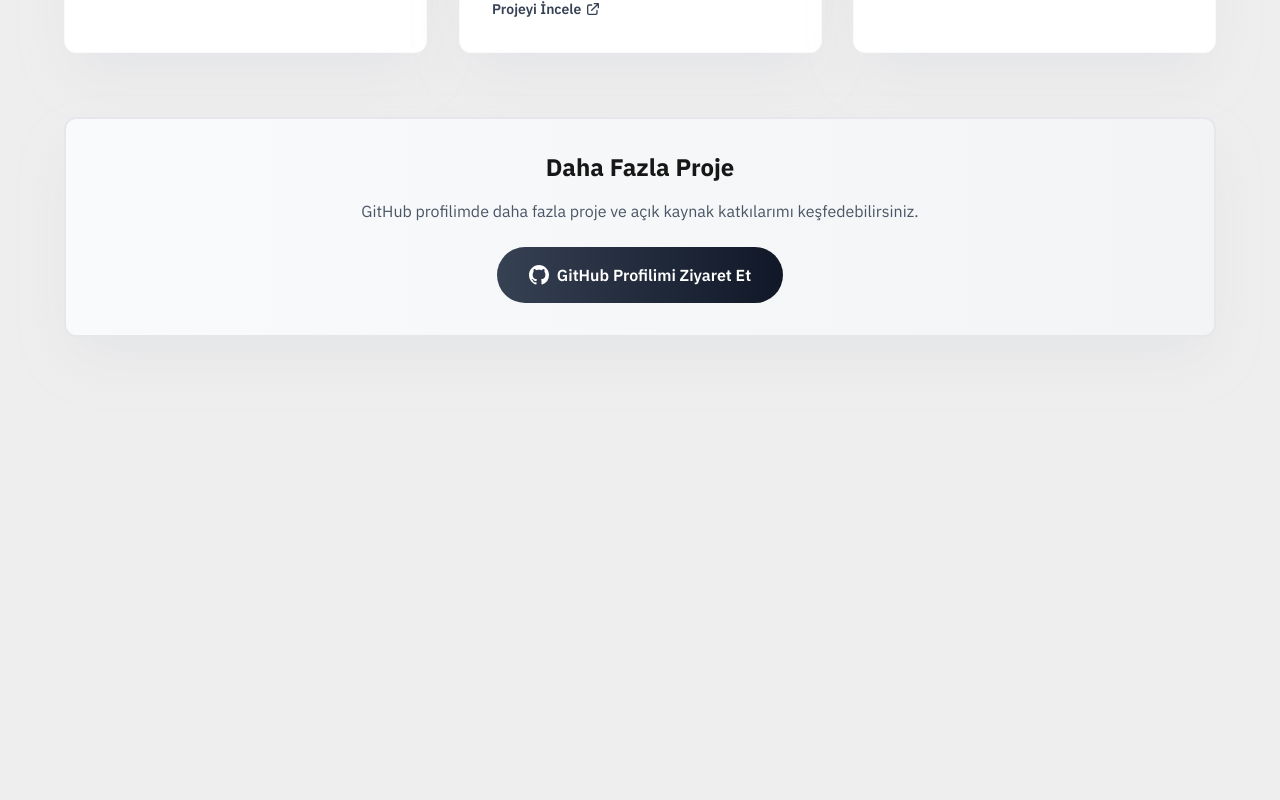
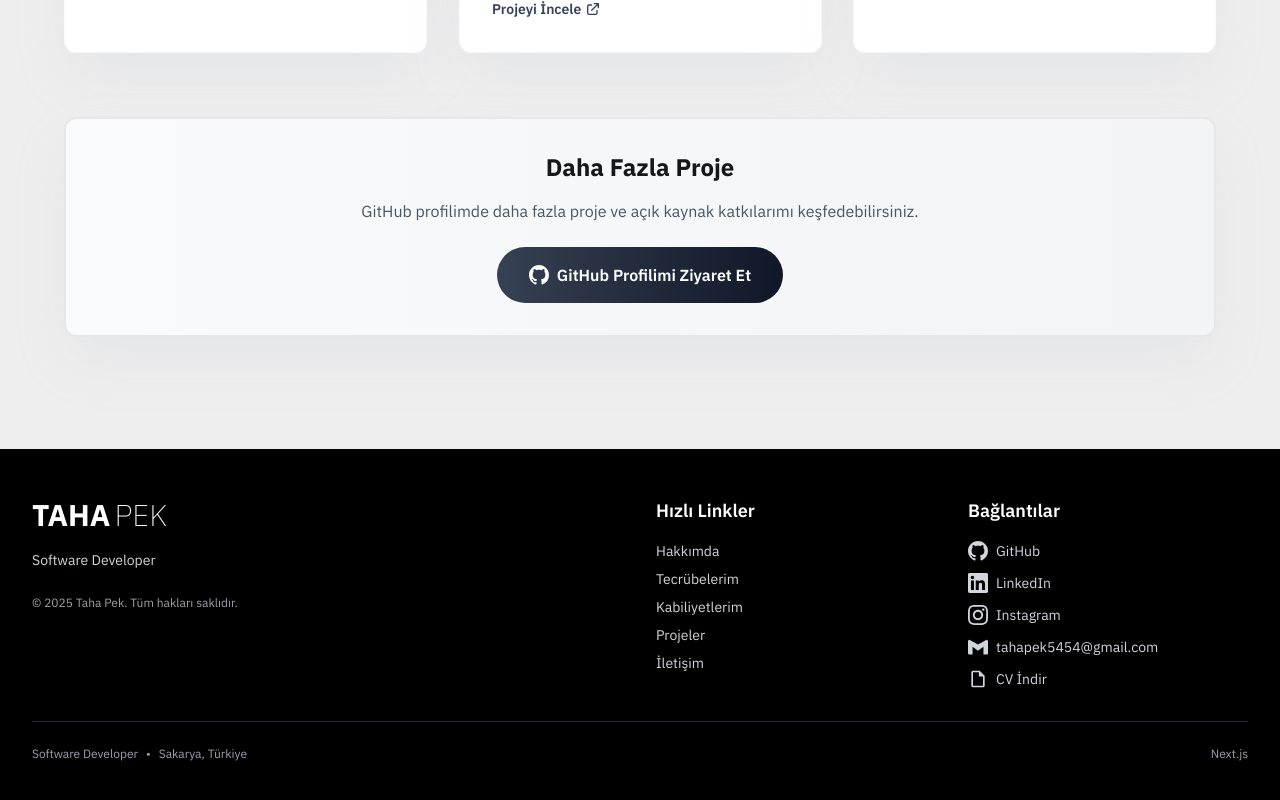
Before and after one commit to tahapek5454/Personal-Web-Site-With-React, a Next.js app: page / in a window 1280 px wide. Shown: the part 6044-6844 px from the top of the page. Before the commit the page ends 6493 px from the top, so only its background shows below. Built offline with nearby package versions, Linux system fonts and the light colour scheme.

Commit message:
feat: add Footer component with navigation links and contact information

```diff
--- a/app/layout.tsx
+++ b/app/layout.tsx
@@ -2,6 +2,7 @@
 import { Geist, Geist_Mono, IBM_Plex_Sans } from "next/font/google";
 import "./globals.css";
 import Navbar from "@/components/Navbar";
+import Footer from "@/components/Footer";
 
 const geistSans = Geist({
   variable: "--font-geist-sans",
@@ -37,6 +38,7 @@
       >
         <Navbar />
         {children}
+        <Footer />
       </body>
     </html>
   );
--- /dev/null
+++ b/components/Footer.tsx
@@ -0,0 +1,122 @@
+import React from 'react'
+import Link from 'next/link'
+
+function Footer() {
+    return (
+        <footer className='bg-black text-white'>
+            <div className='max-w-7xl mx-auto px-4 sm:px-6 lg:px-8 py-12'>
+                <div className='grid grid-cols-1 md:grid-cols-4 gap-8'>
+                    <div className='md:col-span-2'>
+                        <div className='flex items-center mb-4'>
+                            <span className='text-3xl font-bold text-white'>TAHA</span>
+                            <span className='text-3xl ml-1 font-[200] text-white'>PEK</span>
+                        </div>
+                        <p className='text-gray-300 text-sm leading-relaxed max-w-md'>
+                            Software Developer
+                        </p>
+                        <div className='mt-6'>
+                            <p className='text-gray-400 text-xs'>
+                                © 2025 Taha Pek. Tüm hakları saklıdır.
+                            </p>
+                        </div>
+                    </div>
+
+                    <div>
+                        <h3 className='text-lg font-semibold mb-4 text-white'>Hızlı Linkler</h3>
+                        <div className='space-y-2'>
+                            <Link href='#hakkimda' className='block text-gray-300 hover:text-white transition-colors duration-200 text-sm'>
+                                Hakkımda
+                            </Link>
+                            <Link href='#tecrubeler' className='block text-gray-300 hover:text-white transition-colors duration-200 text-sm'>
+                                Tecrübelerim
+                            </Link>
+                            <Link href='#kabiliyetler' className='block text-gray-300 hover:text-white transition-colors duration-200 text-sm'>
+                                Kabiliyetlerim
+                            </Link>
+                            <Link href='#projeler' className='block text-gray-300 hover:text-white transition-colors duration-200 text-sm'>
+                                Projeler
+                            </Link>
+                            <Link href="mailto:tahapek5454@gmail.com?subject=İletişim - Kişisel Web Sitesi&body=Merhaba Taha," className='block text-gray-300 hover:text-white transition-colors duration-200 text-sm'>
+                                İletişim
+                            </Link>
+                        </div>
+                    </div>
+
+                    <div>
+                        <h3 className='text-lg font-semibold mb-4 text-white'>Bağlantılar</h3>
+                        <div className='space-y-3'>
+                            <Link
+                                href="https://github.com/tahapek5454"
+                                target="_blank"
+                                className='flex items-center space-x-2 text-gray-300 hover:text-white transition-colors duration-200 text-sm'
+                            >
+                                <svg className="w-5 h-5" fill="currentColor" viewBox="0 0 24 24">
+                                    <path d="M12 0c-6.626 0-12 5.373-12 12 0 5.302 3.438 9.8 8.207 11.387.599.111.793-.261.793-.577v-2.234c-3.338.726-4.033-1.416-4.033-1.416-.546-1.387-1.333-1.756-1.333-1.756-1.089-.745.083-.729.083-.729 1.205.084 1.839 1.237 1.839 1.237 1.07 1.834 2.807 1.304 3.492.997.107-.775.418-1.305.762-1.604-2.665-.305-5.467-1.334-5.467-5.931 0-1.311.469-2.381 1.236-3.221-.124-.303-.535-1.524.117-3.176 0 0 1.008-.322 3.301 1.23.957-.266 1.983-.399 3.003-.404 1.02.005 2.047.138 3.006.404 2.291-1.552 3.297-1.23 3.297-1.23.653 1.653.242 2.874.118 3.176.77.84 1.235 1.911 1.235 3.221 0 4.609-2.807 5.624-5.479 5.921.43.372.823 1.102.823 2.222v3.293c0 .319.192.694.801.576 4.765-1.589 8.199-6.086 8.199-11.386 0-6.627-5.373-12-12-12z" />
+                                </svg>
+                                <span>GitHub</span>
+                            </Link>
+
+                            <Link
+                                href="https://www.linkedin.com/in/taha-pek-413b1b221/"
+                                target="_blank"
+                                className='flex items-center space-x-2 text-gray-300 hover:text-white transition-colors duration-200 text-sm'
+                            >
+                                <svg className="w-5 h-5" fill="currentColor" viewBox="0 0 24 24">
+                                    <path d="M20.447 20.452h-3.554v-5.569c0-1.328-.027-3.037-1.852-3.037-1.853 0-2.136 1.445-2.136 2.939v5.667H9.351V9h3.414v1.561h.046c.477-.9 1.637-1.85 3.37-1.85 3.601 0 4.267 2.37 4.267 5.455v6.286zM5.337 7.433c-1.144 0-2.063-.926-2.063-2.065 0-1.138.92-2.063 2.063-2.063 1.14 0 2.064.925 2.064 2.063 0 1.139-.925 2.065-2.064 2.065zm1.782 13.019H3.555V9h3.564v11.452zM22.225 0H1.771C.792 0 0 .774 0 1.729v20.542C0 23.227.792 24 1.771 24h20.451C23.2 24 24 23.227 24 22.271V1.729C24 .774 23.2 0 22.222 0h.003z" />
+                                </svg>
+                                <span>LinkedIn</span>
+                            </Link>
+
+                            <Link
+                                href="https://www.instagram.com/tahapek"
+                                target="_blank"
+                                className='flex items-center space-x-2 text-gray-300 hover:text-white transition-colors duration-200 text-sm'
+                            >
+                                <svg className="w-5 h-5" fill="currentColor" viewBox="0 0 24 24">
+                                    <path d="M12 2.163c3.204 0 3.584.012 4.85.07 3.252.148 4.771 1.691 4.919 4.919.058 1.265.069 1.645.069 4.849 0 3.205-.012 3.584-.069 4.849-.149 3.225-1.664 4.771-4.919 4.919-1.266.058-1.644.07-4.85.07-3.204 0-3.584-.012-4.849-.07-3.26-.149-4.771-1.699-4.919-4.92-.058-1.265-.07-1.644-.07-4.849 0-3.204.013-3.583.07-4.849.149-3.227 1.664-4.771 4.919-4.919 1.266-.057 1.645-.069 4.849-.069zm0-2.163c-3.259 0-3.667.014-4.947.072-4.358.2-6.78 2.618-6.98 6.98-.059 1.281-.073 1.689-.073 4.948 0 3.259.014 3.668.072 4.948.2 4.358 2.618 6.78 6.98 6.98 1.281.058 1.689.072 4.948.072 3.259 0 3.668-.014 4.948-.072 4.354-.2 6.782-2.618 6.979-6.98.059-1.28.073-1.689.073-4.948 0-3.259-.014-3.667-.072-4.947-.196-4.354-2.617-6.78-6.979-6.98-1.281-.059-1.69-.073-4.949-.073zm0 5.838c-3.403 0-6.162 2.759-6.162 6.162s2.759 6.163 6.162 6.163 6.162-2.759 6.162-6.163c0-3.403-2.759-6.162-6.162-6.162zm0 10.162c-2.209 0-4-1.79-4-4 0-2.209 1.791-4 4-4s4 1.791 4 4c0 2.21-1.791 4-4 4zm6.406-11.845c-.796 0-1.441.645-1.441 1.44s.645 1.44 1.441 1.44c.795 0 1.439-.645 1.439-1.44s-.644-1.44-1.439-1.44z" />
+                                </svg>
+                                <span>Instagram</span>
+                            </Link>
+
+                            <Link
+                                href="mailto:tahapek5454@gmail.com?subject=İletişim - Kişisel Web Sitesi&body=Merhaba Taha,"
+                                className='flex items-center space-x-2 text-gray-300 hover:text-white transition-colors duration-200 text-sm'
+                            >
+                                <svg className="w-5 h-5" fill="currentColor" viewBox="0 0 24 24">
+                                    <path d="M24 5.457v13.909c0 .904-.732 1.636-1.636 1.636h-3.819V11.73L12 16.64l-6.545-4.91v9.273H1.636A1.636 1.636 0 0 1 0 19.366V5.457c0-.887.492-1.667 1.205-2.05l.431-.183L12 8.949l10.364-5.725.431.183c.713.383 1.205 1.163 1.205 2.05z" />
+                                </svg>
+                                <span>tahapek5454@gmail.com</span>
+                            </Link>
+
+                            <Link
+                                href="https://drive.google.com/file/d/1U53fwn20Z8e2nmEErx6jyiX_TJ8FScJK/view?usp=sharing"
+                                target="_blank"
+                                className='flex items-center space-x-2 text-gray-300 hover:text-white transition-colors duration-200 text-sm'
+                            >
+                                <svg className="w-5 h-5" fill="currentColor" viewBox="0 0 24 24">
+                                    <path d="M14,2H6A2,2 0 0,0 4,4V20A2,2 0 0,0 6,22H18A2,2 0 0,0 20,20V8L14,2M18,20H6V4H13V9H18V20Z" />
+                                </svg>
+                                <span>CV İndir</span>
+                            </Link>
+                        </div>
+                    </div>
+                </div>
+
+                <div className='border-t border-gray-800 mt-8 pt-6'>
+                    <div className='flex flex-col md:flex-row justify-between items-center'>
+                        <div className='text-gray-400 text-xs mb-4 md:mb-0'>
+                            <span>Software Developer</span>
+                            <span className='mx-2'>•</span>
+                            <span>Sakarya, Türkiye</span>
+                        </div>
+                        <div className='text-gray-400 text-xs'>
+                            <span>Next.js</span>
+                        </div>
+                    </div>
+                </div>
+            </div>
+        </footer>
+    )
+}
+
+export default Footer
```
